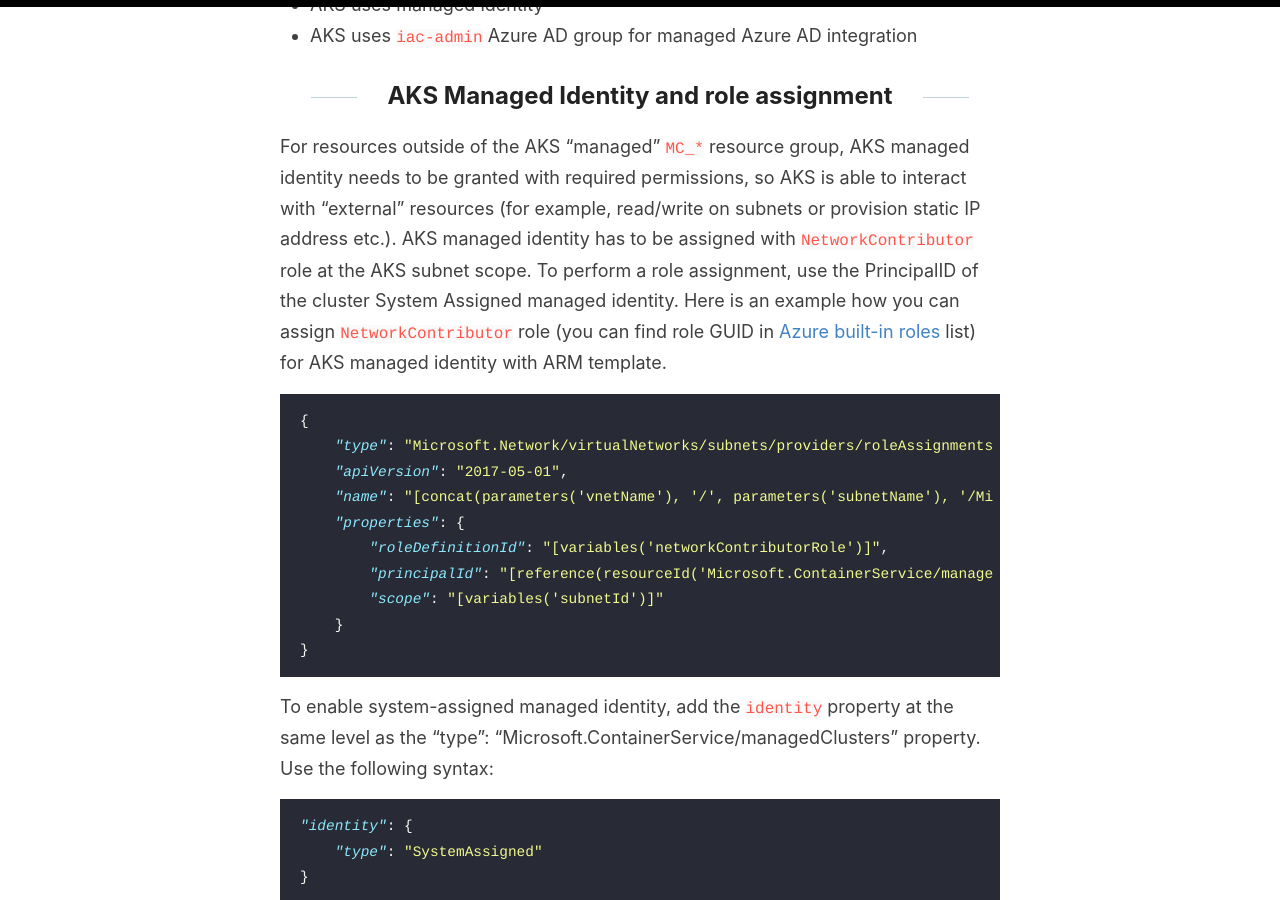
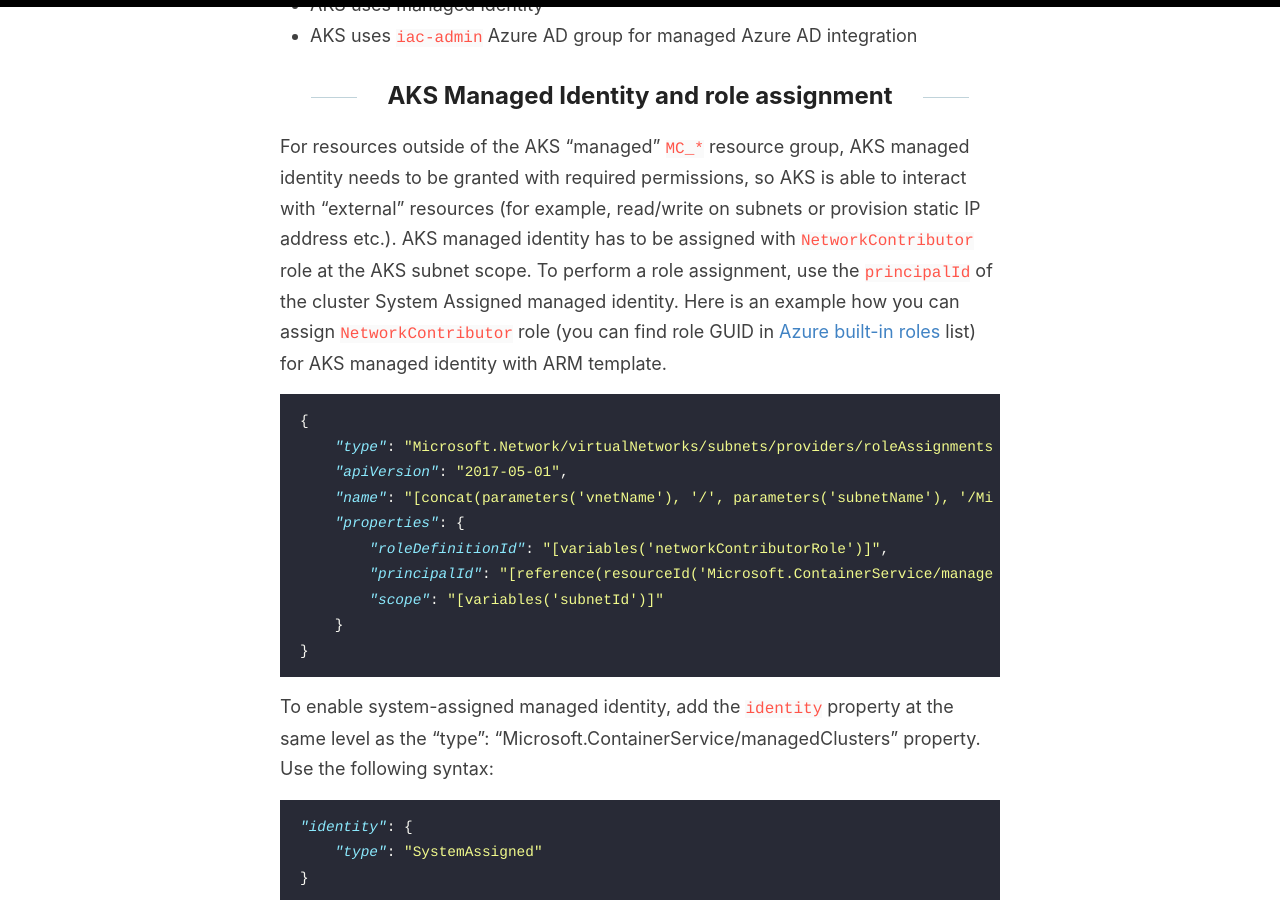
Before and after one commit to evgenyb/evgenyb.github.io, a Jekyll site: the page built from _posts/2020-08-05-aks-with-managed-identity-and-managed-aad-integration.md, in a window 1280 px wide and 900 px high, scrolled down 862 px. Built offline with Jekyll 4.4.1, drawn with Linux system fonts in a browser that asks for light colours.

Commit message:
Cleaning up content

````diff
--- a/_posts/2020-08-05-aks-with-managed-identity-and-managed-aad-integration.md
+++ b/_posts/2020-08-05-aks-with-managed-identity-and-managed-aad-integration.md
@@ -20,7 +20,7 @@
 
 ## AKS Managed Identity and role assignment
 
-For resources outside of the AKS "managed" `MC_*` resource group, AKS managed identity needs to be granted with required permissions, so AKS is able to interact with “external” resources (for example, read/write on subnets or provision static IP address etc.). AKS managed identity has to be assigned with `NetworkContributor` role at the AKS subnet scope. To perform a role assignment, use the PrincipalID of the cluster System Assigned managed identity. Here is an example how you can assign `NetworkContributor` role (you can find role GUID in [Azure built-in roles](https://docs.microsoft.com/en-us/azure/role-based-access-control/built-in-roles) list) for AKS managed identity with ARM template.
+For resources outside of the AKS "managed" `MC_*` resource group, AKS managed identity needs to be granted with required permissions, so AKS is able to interact with “external” resources (for example, read/write on subnets or provision static IP address etc.). AKS managed identity has to be assigned with `NetworkContributor` role at the AKS subnet scope. To perform a role assignment, use the `principalId` of the cluster System Assigned managed identity. Here is an example how you can assign `NetworkContributor` role (you can find role GUID in [Azure built-in roles](https://docs.microsoft.com/en-us/azure/role-based-access-control/built-in-roles) list) for AKS managed identity with ARM template.
 
 ```json
 {
````
